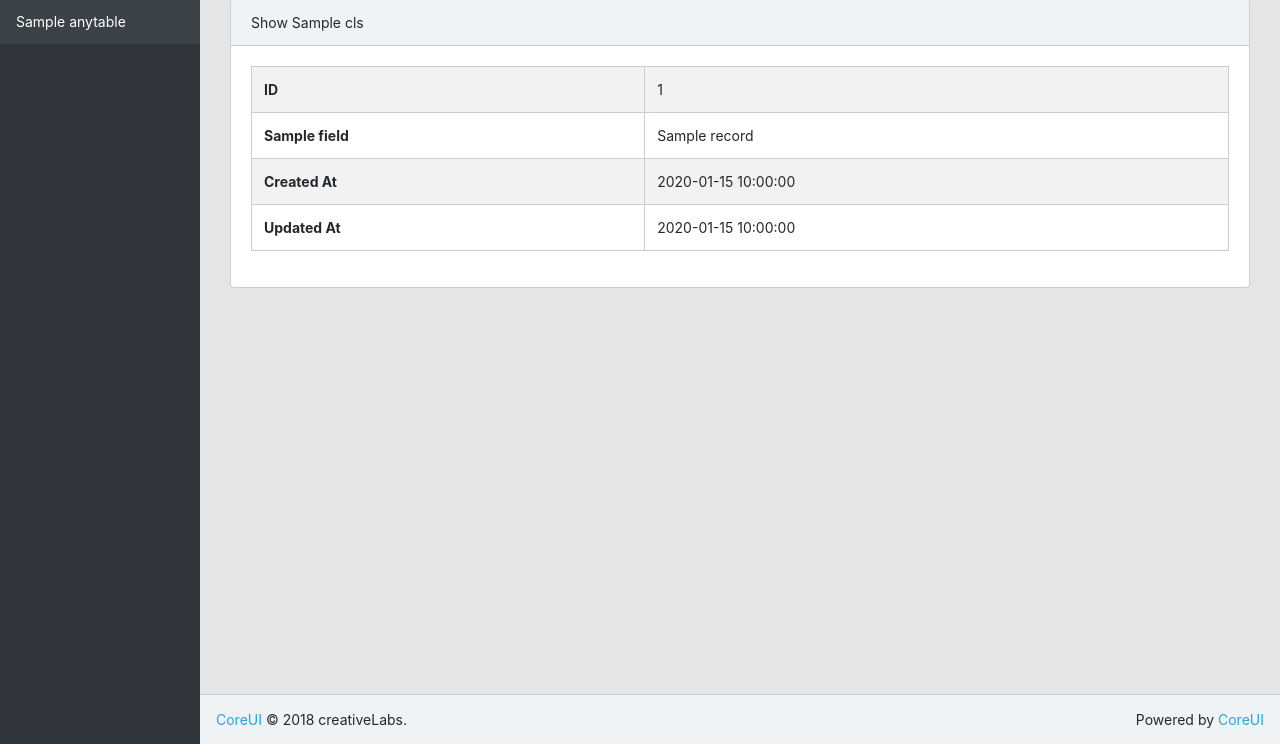
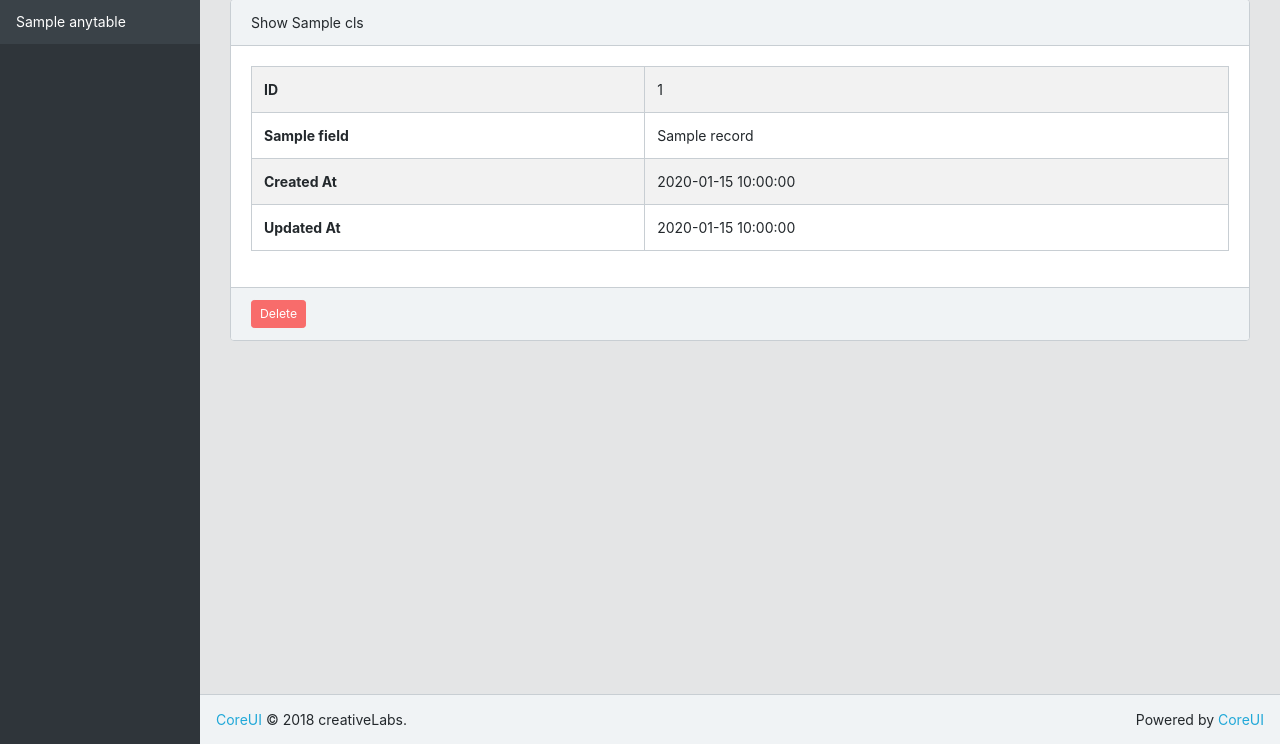
Before and after one commit to yone2ks/anytable, a Flask app: template anytable/anytable/templates/anytable/common_show.html in a window 1280 px wide. Shown: the part 56-800 px from the top of the page. Run offline with Flask 2, Linux system fonts and the light colour scheme; tables that the repository leaves empty hold one stand-in row (values such as "Sample post"); the template is opened without the code that fills it: values that come from a table or form of the project are taken from there, most other values are stand-ins (such as "Sample title", 1, 10 or a date in 2020); some libraries are stand-ins or nearby versions.

Commit message:
del button in cls_show

```diff
--- a/anytable/anytable/templates/anytable/common_show.html
+++ b/anytable/anytable/templates/anytable/common_show.html
@@ -22,7 +22,7 @@
             </tr>
             {% for field in fields %}
             <tr>
-                <th>{{ field }}</th>
+                <th>{{ field.capitalize() }}</th>
                 <td>{{ record[field] }}</td>
             </tr>
             {% endfor %}
@@ -37,5 +37,12 @@
         </tbody>
     </table>
     </div>
+    <div class="card-footer">
+        <div class="btn-toolbar">
+            <div class="btn-group mr-2">
+                <button class="btn btn-sm btn-danger" type="button" onclick="location.href='{{ url_for('anytable.cls_delete', cls=cls, id=record["id"] ) }}'">Delete</button>
+            </div>
+        </div>
+    </div>
 </div>
 {% endblock main %}
```
